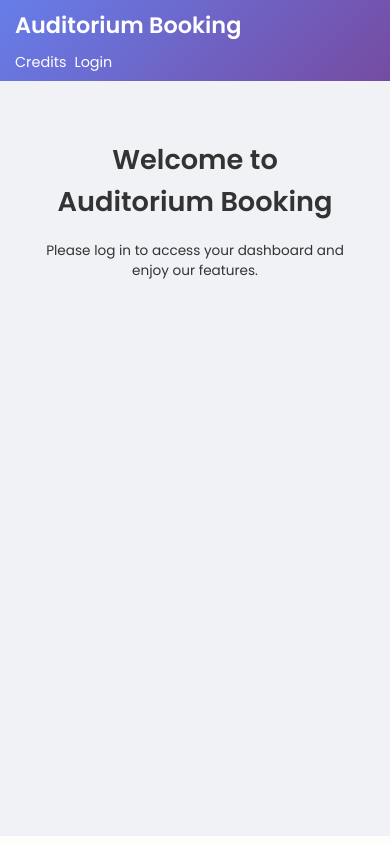
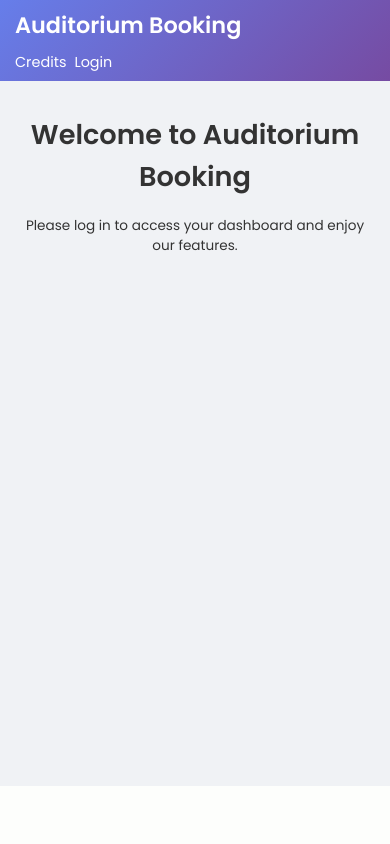
Before and after one commit to Plug0007/auditoriumfrontend, a React (Create React App) app: page /home in a window 390 px wide. Built offline with nearby package versions, Linux system fonts and the light colour scheme.

Commit message:
Update Home.css

```diff
--- a/src/styles/Home.css
+++ b/src/styles/Home.css
@@ -4,3 +4,16 @@
   background: #f0f2f5;
   min-height: 80vh;
 }
+
+/* Responsive adjustments */
+@media (max-width: 768px) {
+  .home-container {
+    padding: 20px;
+  }
+}
+
+@media (max-width: 480px) {
+  .home-container {
+    padding: 15px;
+  }
+}
```
